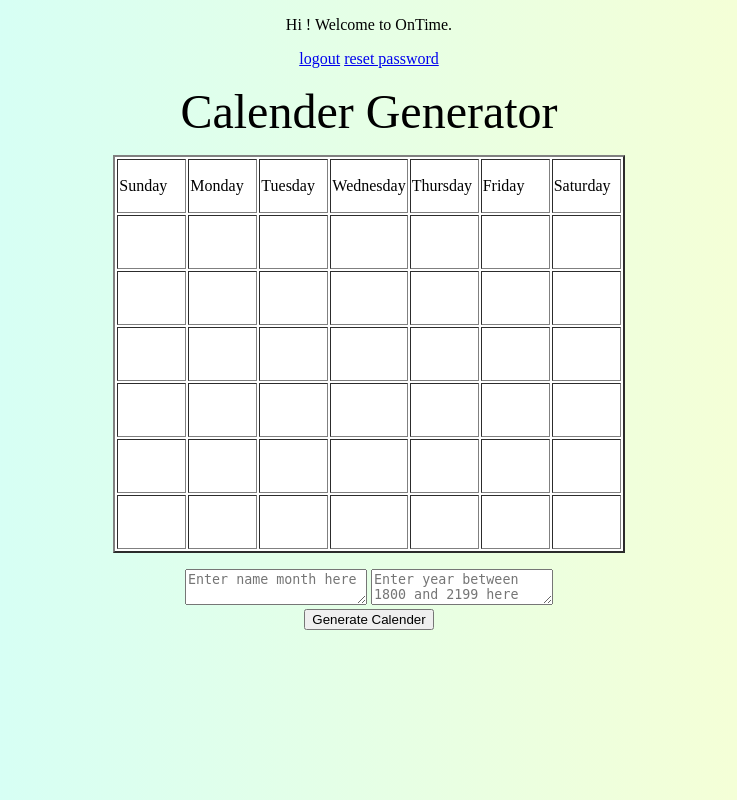
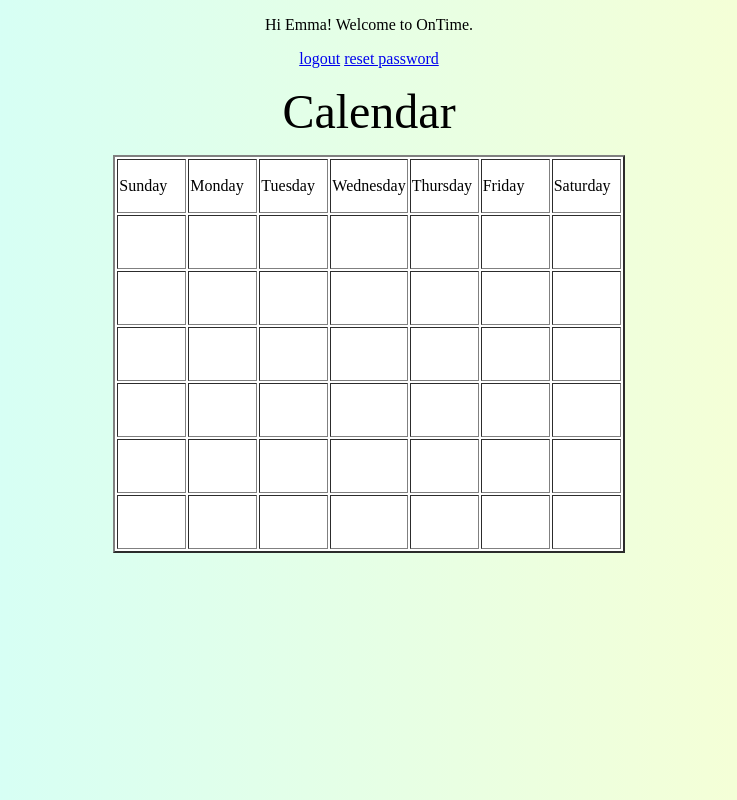
Before and after one commit to lupefn/ontime, a Django app: page / in a window 1280 px wide. Shown: the whole page, without its empty margins (271-1008 px from the left). Run offline with Django 3.2, Linux system fonts and the light colour scheme; a user stored in the database is signed in.

Commit message:
updated calender

```diff
--- a/ontime/templates/home.html
+++ b/ontime/templates/home.html
@@ -4,10 +4,10 @@
 
 {% block content %}
 {% if user.is_authenticated %}
-    <p align="center">Hi {{ user.name }}! Welcome to OnTime.</p>
+    <p align="center">Hi {{ user.username }}! Welcome to OnTime.</p>
     <p align="center"><a href="{% url 'logout' %}">logout</a> <a href="{% url 'password_reset' %}">reset password</a></p>
     <p align="center">
-    <font id="MonthYear" size="25"> Calender Generator</font>
+    <font id="MonthYear" size="25"> Calendar</font>
 	<br><table align="center" border="2" bgcolor="#ffffff">
 		<tr border="2"> <!-- top row with days of the week -->
 			<td width="65px" height="50px">Sunday</td>
@@ -74,10 +74,6 @@
 			<td id="Sat6"> </td>
 		</tr>
 	</table>
-    <p align="center"> <textarea id="monthInput" placeholder="Enter name month here"></textarea>
-		<textarea id="yearInput" placeholder="Enter year between 1800 and 2199 here"></textarea>
-        <br><button onclick="cal()">Generate Calender</button></p>
-	</p>
 {% else %}
   <p>You are not logged in</p>
   <a href="{% url 'login' %}">login</a>
```
